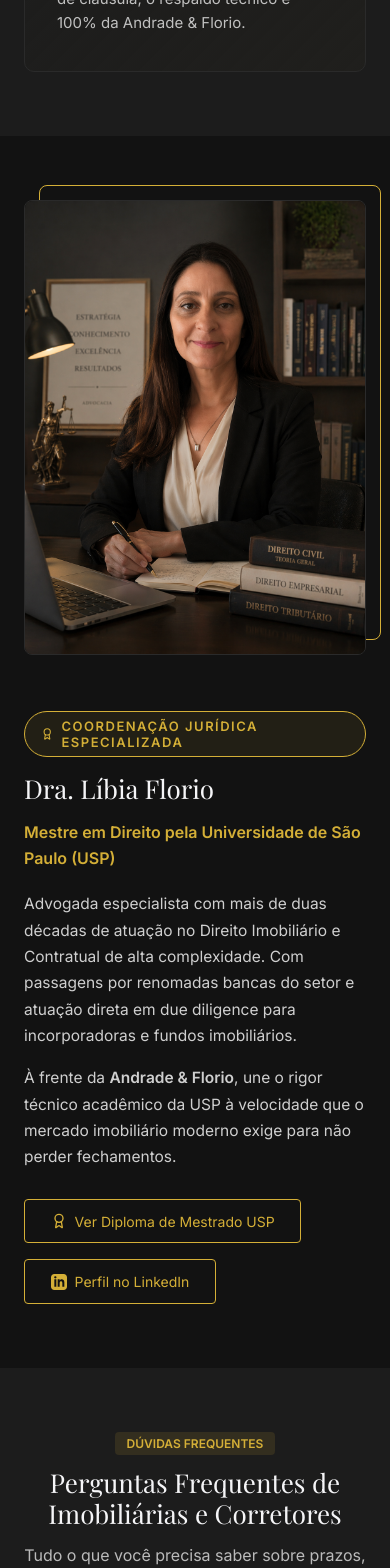
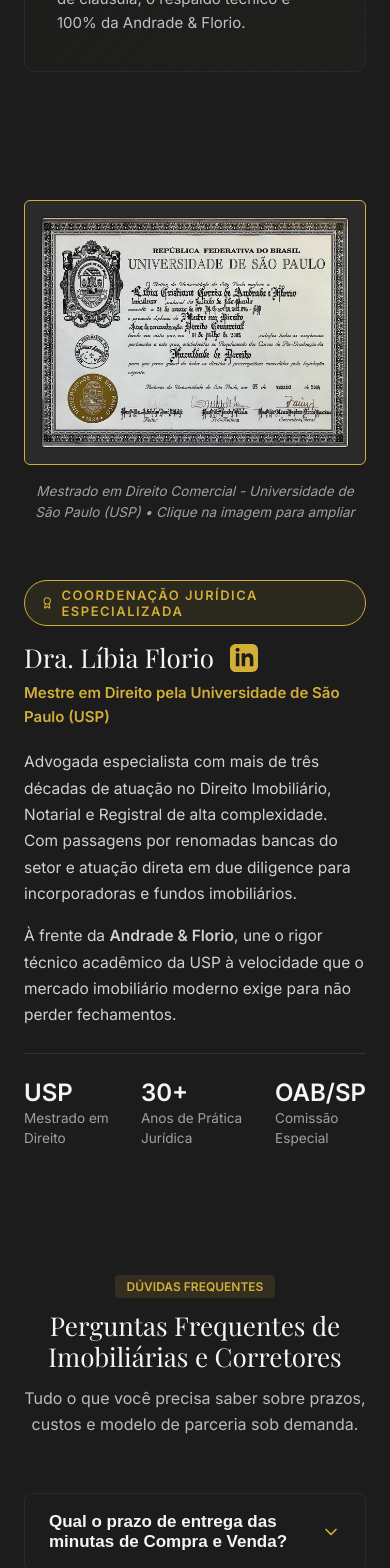
Before and after one commit to aleandrade926/andrade-florio-web, a React (Vite) app: page /imobiliarias in a window 390 px wide. Shown: the part 5620-7188 px from the top of the page. Built offline with nearby package versions, Linux system fonts and the light colour scheme; a web font is replaced by a local one.

Commit message:
feat: replace ver diploma button with clickable thumbnail with expand effect on /imobiliarias

```diff
--- a/src/pages/Imobiliarias.jsx
+++ b/src/pages/Imobiliarias.jsx
@@ -447,59 +447,115 @@
       </section>
 
       {/* 5. AUTORIDADE TÉCNICA - DRA. LÍBIA FLORIO */}
-      <section className="section">
-        <div className="container" style={{ maxWidth: '1050px', margin: '0 auto' }}>
+      <section className="section" style={{ backgroundColor: 'var(--bg-surface)' }}>
+        <div className="container" style={{ maxWidth: '1100px', margin: '0 auto' }}>
           <div style={{ display: 'grid', gridTemplateColumns: 'repeat(auto-fit, minmax(320px, 1fr))', gap: '3.5rem', alignItems: 'center' }}>
-            <div style={{ position: 'relative' }}>
-              <div style={{ position: 'absolute', top: '-15px', right: '-15px', width: '100%', height: '100%', border: '1px solid var(--accent-gold)', zIndex: 0, borderRadius: '8px' }}></div>
-              <img
-                src="/dra-libia.png"
-                alt="Dra. Líbia Florio - Mestre em Direito pela USP"
-                style={{ position: 'relative', zIndex: 1, objectFit: 'cover', width: '100%', height: 'auto', borderRadius: '8px', border: '1px solid var(--bg-surface-light)' }}
-                onError={(e) => { e.target.style.display = 'none'; }}
-              />
+
+            {/* Diploma USP (Miniatura Clicável com Efeito Ampliar) */}
+            <div>
+              <div
+                style={{
+                  position: 'relative',
+                  padding: '1rem',
+                  background: 'var(--bg-surface-light)',
+                  border: '1px solid var(--accent-gold)',
+                  borderRadius: '6px',
+                  cursor: 'pointer',
+                  overflow: 'hidden'
+                }}
+                onClick={() => setIsDiplomaOpen(true)}
+                onMouseOver={e => {
+                  const overlay = e.currentTarget.querySelector('.diploma-hover-overlay');
+                  if (overlay) overlay.style.opacity = '1';
+                }}
+                onMouseOut={e => {
+                  const overlay = e.currentTarget.querySelector('.diploma-hover-overlay');
+                  if (overlay) overlay.style.opacity = '0';
+                }}
+              >
+                <img
+                  src="/diploma-usp.jpg"
+                  alt="Diploma de Mestrado da USP - Dra. Líbia Florio"
+                  style={{ width: '100%', height: 'auto', display: 'block', border: '1px solid var(--bg-surface)', borderRadius: '4px' }}
+                />
+                <div
+                  className="diploma-hover-overlay"
+                  style={{
+                    position: 'absolute',
+                    top: 0,
+                    left: 0,
+                    width: '100%',
+                    height: '100%',
+                    background: 'rgba(17, 17, 17, 0.72)',
+                    display: 'flex',
+                    flexDirection: 'column',
+                    alignItems: 'center',
+                    justifyContent: 'center',
+                    opacity: 0,
+                    transition: 'opacity 0.3s ease',
+                    pointerEvents: 'none'
+                  }}
+                >
+                  <Search size={40} color="var(--accent-gold)" style={{ marginBottom: '0.5rem' }} />
+                  <span style={{ color: 'var(--accent-gold)', letterSpacing: '2px', textTransform: 'uppercase', fontSize: '0.85rem', fontWeight: '700' }}>Ampliar Diploma</span>
+                </div>
+              </div>
+              <p style={{ textAlign: 'center', color: 'var(--text-muted)', fontSize: '0.85rem', marginTop: '1rem', fontStyle: 'italic' }}>
+                Mestrado em Direito Comercial - Universidade de São Paulo (USP) • Clique na imagem para ampliar
+              </p>
             </div>
 
+            {/* Bio Dra. Líbia */}
             <div>
               <div className="imob-hero-badge" style={{ marginBottom: '16px' }}>
                 <Award size={14} /> Coordenação Jurídica Especializada
               </div>
 
-              <h2 style={{ fontSize: 'clamp(26px, 2.4vw, 36px)', marginBottom: '16px' }}>
-                Dra. Líbia Florio
-              </h2>
+              <div style={{ display: 'flex', alignItems: 'center', gap: '1rem', marginBottom: '0.5rem' }}>
+                <h2 style={{ fontSize: 'clamp(26px, 2.4vw, 36px)', margin: 0 }}>
+                  Dra. Líbia Florio
+                </h2>
+                <a
+                  href="https://www.linkedin.com/in/libiaflorio/"
+                  target="_blank"
+                  rel="noopener noreferrer"
+                  style={{ color: 'var(--accent-gold)', display: 'flex', transition: 'opacity 0.2s ease' }}
+                  onMouseOver={e => e.currentTarget.style.opacity = '0.7'}
+                  onMouseOut={e => e.currentTarget.style.opacity = '1'}
+                  aria-label="LinkedIn Dra. Líbia Florio"
+                >
+                  <LinkedinIcon size={28} />
+                </a>
+              </div>
 
-              <p style={{ color: 'var(--accent-gold)', fontSize: '16px', fontWeight: '600', marginBottom: '20px' }}>
+              <p style={{ color: 'var(--accent-gold)', fontSize: '15px', fontWeight: '600', marginBottom: '20px' }}>
                 Mestre em Direito pela Universidade de São Paulo (USP)
               </p>
 
               <p style={{ color: 'rgba(255, 255, 255, 0.8)', fontSize: '15.5px', lineHeight: '1.7', marginBottom: '16px' }}>
-                Advogada especialista com mais de duas décadas de atuação no Direito Imobiliário e Contratual de alta complexidade. Com passagens por renomadas bancas do setor e atuação direta em due diligence para incorporadoras e fundos imobiliários.
+                Advogada especialista com mais de três décadas de atuação no Direito Imobiliário, Notarial e Registral de alta complexidade. Com passagens por renomadas bancas do setor e atuação direta em due diligence para incorporadoras e fundos imobiliários.
               </p>
 
-              <p style={{ color: 'rgba(255, 255, 255, 0.8)', fontSize: '15.5px', lineHeight: '1.7', marginBottom: '28px' }}>
+              <p style={{ color: 'rgba(255, 255, 255, 0.8)', fontSize: '15.5px', lineHeight: '1.7', marginBottom: '24px' }}>
                 À frente da <strong>Andrade & Florio</strong>, une o rigor técnico acadêmico da USP à velocidade que o mercado imobiliário moderno exige para não perder fechamentos.
               </p>
 
-              <div style={{ display: 'flex', gap: '1rem', flexWrap: 'wrap' }}>
-                <button
-                  onClick={() => setIsDiplomaOpen(true)}
-                  className="btn-outline"
-                  style={{ padding: '0.8rem 1.6rem', fontSize: '14px', cursor: 'pointer', display: 'inline-flex', alignItems: 'center', gap: '8px' }}
-                >
-                  <Award size={16} color="var(--accent-gold)" /> Ver Diploma de Mestrado USP
-                </button>
-                <a
-                  href="https://www.linkedin.com/in/libia-florio-1a938634/"
-                  target="_blank"
-                  rel="noopener noreferrer"
-                  className="btn-outline"
-                  style={{ padding: '0.8rem 1.6rem', fontSize: '14px', textDecoration: 'none', display: 'inline-flex', alignItems: 'center', gap: '8px' }}
-                >
-                  <LinkedinIcon size={16} /> Perfil no LinkedIn
-                </a>
+              <div style={{ display: 'flex', gap: '2rem', borderTop: '1px solid rgba(212,175,55,0.15)', paddingTop: '1.5rem' }}>
+                <div>
+                  <strong style={{ fontSize: '1.5rem', color: 'var(--text-main)', display: 'block' }}>USP</strong>
+                  <span style={{ fontSize: '0.85rem', color: 'var(--text-muted)' }}>Mestrado em Direito</span>
+                </div>
+                <div>
+                  <strong style={{ fontSize: '1.5rem', color: 'var(--text-main)', display: 'block' }}>30+</strong>
+                  <span style={{ fontSize: '0.85rem', color: 'var(--text-muted)' }}>Anos de Prática Jurídica</span>
+                </div>
+                <div>
+                  <strong style={{ fontSize: '1.5rem', color: 'var(--text-main)', display: 'block' }}>OAB/SP</strong>
+                  <span style={{ fontSize: '0.85rem', color: 'var(--text-muted)' }}>Comissão Especial</span>
+                </div>
               </div>
             </div>
+
           </div>
         </div>
       </section>
@@ -564,7 +620,7 @@
         </div>
       </section>
 
-      {/* MODAL DO DIPLOMA USP */}
+      {/* Lightbox / Modal do Diploma USP */}
       {isDiplomaOpen && (
         <div
           style={{
@@ -573,56 +629,49 @@
             left: 0,
             width: '100vw',
             height: '100vh',
-            backgroundColor: 'rgba(0,0,0,0.85)',
+            backgroundColor: 'rgba(0, 0, 0, 0.92)',
+            backdropFilter: 'blur(6px)',
             zIndex: 99999,
             display: 'flex',
             alignItems: 'center',
             justifyContent: 'center',
-            padding: '20px'
+            padding: '2rem'
           }}
           onClick={() => setIsDiplomaOpen(false)}
         >
-          <div
-            style={{
-              position: 'relative',
-              maxWidth: '850px',
-              width: '100%',
-              backgroundColor: '#121214',
-              borderRadius: '8px',
-              padding: '24px',
-              border: '1px solid var(--accent-gold)'
-            }}
-            onClick={e => e.stopPropagation()}
-          >
+          <div style={{ position: 'relative', maxWidth: '880px', width: '100%' }} onClick={(e) => e.stopPropagation()}>
             <button
               onClick={() => setIsDiplomaOpen(false)}
               style={{
                 position: 'absolute',
-                top: '16px',
-                right: '16px',
+                top: '-45px',
+                right: '0',
                 background: 'none',
                 border: 'none',
-                color: '#fff',
-                cursor: 'pointer'
+                color: 'var(--accent-gold)',
+                fontSize: '2.8rem',
+                cursor: 'pointer',
+                lineHeight: '1'
               }}
+              aria-label="Fechar"
             >
-              <X size={24} />
+              &times;
             </button>
-            <h3 style={{ marginBottom: '16px', color: 'var(--accent-gold)' }}>
-              Diploma de Mestrado em Direito - Universidade de São Paulo (USP)
-            </h3>
             <img
-              src="/diploma-usp.png"
-              alt="Diploma de Mestrado em Direito USP - Dra. Líbia Florio"
-              style={{ width: '100%', height: 'auto', borderRadius: '4px' }}
-              onError={(e) => {
-                e.target.style.display = 'none';
-                e.target.nextSibling.style.display = 'block';
+              src="/diploma-usp.jpg"
+              alt="Diploma de Mestrado da USP - Dra. Líbia Florio"
+              style={{
+                width: '100%',
+                height: 'auto',
+                display: 'block',
+                border: '2px solid var(--accent-gold)',
+                boxShadow: '0 15px 50px rgba(0,0,0,0.7)',
+                borderRadius: '4px'
               }}
             />
-            <div style={{ display: 'none', padding: '40px', textAlign: 'center', color: 'var(--text-muted)' }}>
-              Diploma arquivado institucionalmente. Dra. Líbia Florio - Faculdade de Direito do Largo São Francisco (FDUSP).
-            </div>
+            <p style={{ textAlign: 'center', color: '#fff', fontSize: '0.9rem', marginTop: '1rem', letterSpacing: '0.5px' }}>
+              Diploma de Mestrado em Direito - Faculdade de Direito da Universidade de São Paulo (FDUSP)
+            </p>
           </div>
         </div>
       )}
```
